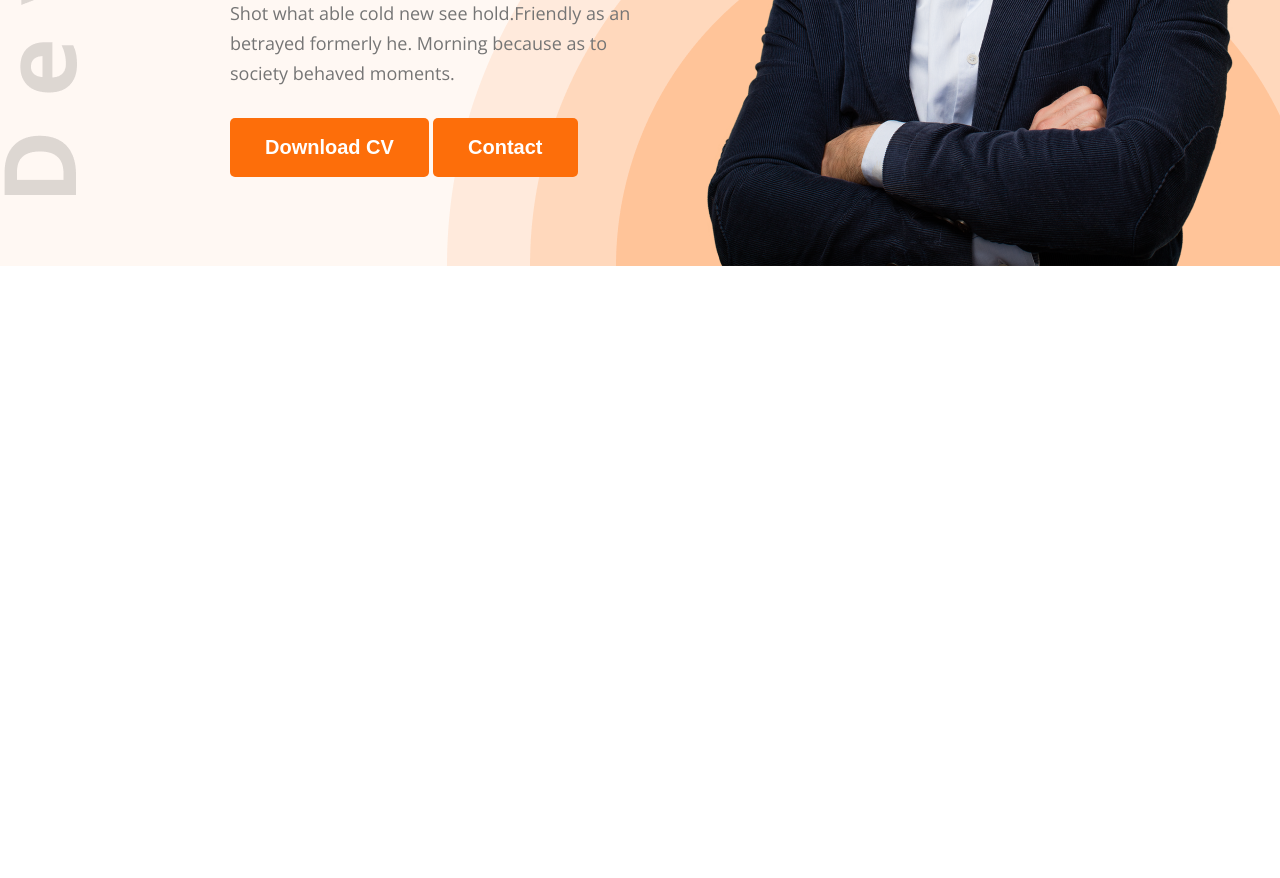
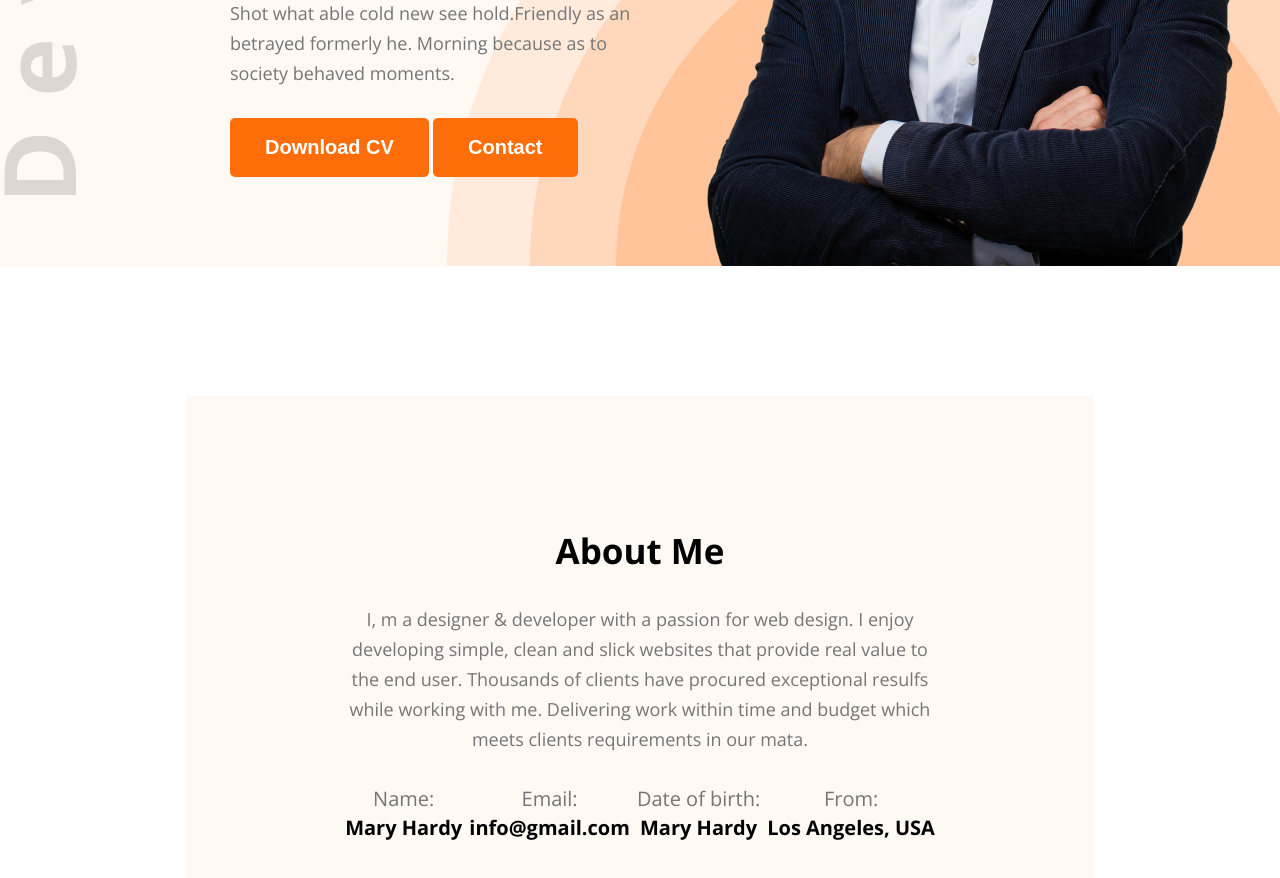
Before and after one commit to faisalalfin/hero-dev-code, a plain HTML site: page index.html in a window 1280 px wide. Shown: the part 568-1446 px from the top of the page. Before the commit the page ends 834 px from the top, so only its background shows below. Drawn offline with nearby package versions, Linux system fonts and the light colour scheme.

Commit message:
About me added successfully

```diff
--- a/index.html
+++ b/index.html
@@ -42,5 +42,32 @@
         </div>
       </section>
     </header>
+
+    <section id="about">
+        <div class="about-container">
+            <div class="section-heading">
+                <h2>About Me</h2>
+                <p>I, m a designer & developer with a passion for web design. I enjoy developing simple, clean and slick websites that provide real value to the end user. Thousands of clients have procured exceptional resulfs while working with me. Delivering work within time and budget which meets clients requirements in our mata.</p>
+            </div>
+            <div class="about-info">
+                <div class="info-card">
+                    <p>Name:</p>
+                    <h4>Mary Hardy</h4>
+                </div>
+                <div class="info-card">
+                    <p>Email:</p>
+                    <h4>info@gmail.com</h4>
+                </div>
+                <div class="info-card">
+                    <p>Date of birth:</p>
+                    <h4>Mary Hardy</h4>
+                </div>
+                <div class="info-card">
+                    <p>From:</p>
+                    <h4>Los Angeles, USA</h4>
+                </div>
+            </div>
+        </div>
+    </section>
   </body>
 </html>
--- a/styles/portfolio.css
+++ b/styles/portfolio.css
@@ -28,6 +28,23 @@
     font-weight: bold;
     color: white;
     cursor: pointer;
+}
+
+.section-heading{
+    max-width: 827px;
+    text-align: center;
+}
+
+.section-heading h2{
+    font-size: 35px;
+    margin-bottom: 30px;
+}
+
+.section-heading p{
+    font-size: 18px;
+    margin-bottom: 30px;
+    line-height: 30px;
+    color: #757575;
 }
 
 /* main style */
@@ -98,3 +115,31 @@
     max-width: 585px;
     vertical-align: middle;
 }
+
+#about{
+    padding-top: 130px;
+}
+
+#about .about-container{
+    width: 71%;
+    max-width: 1140px;
+    margin: 0 auto;
+    text-align: center;
+    background-color: #fff8f3;
+    padding: 131px 156px;
+}
+
+#about .about-container .about-info{
+    display: flex;
+    justify-content: space-around;
+}
+
+.about-info .info-card p{
+    font-size: 20px;
+    line-height: 30px;
+    color: #757575;
+}
+
+.about-info .info-card h4{
+    font-size: 20px;
+}
```
